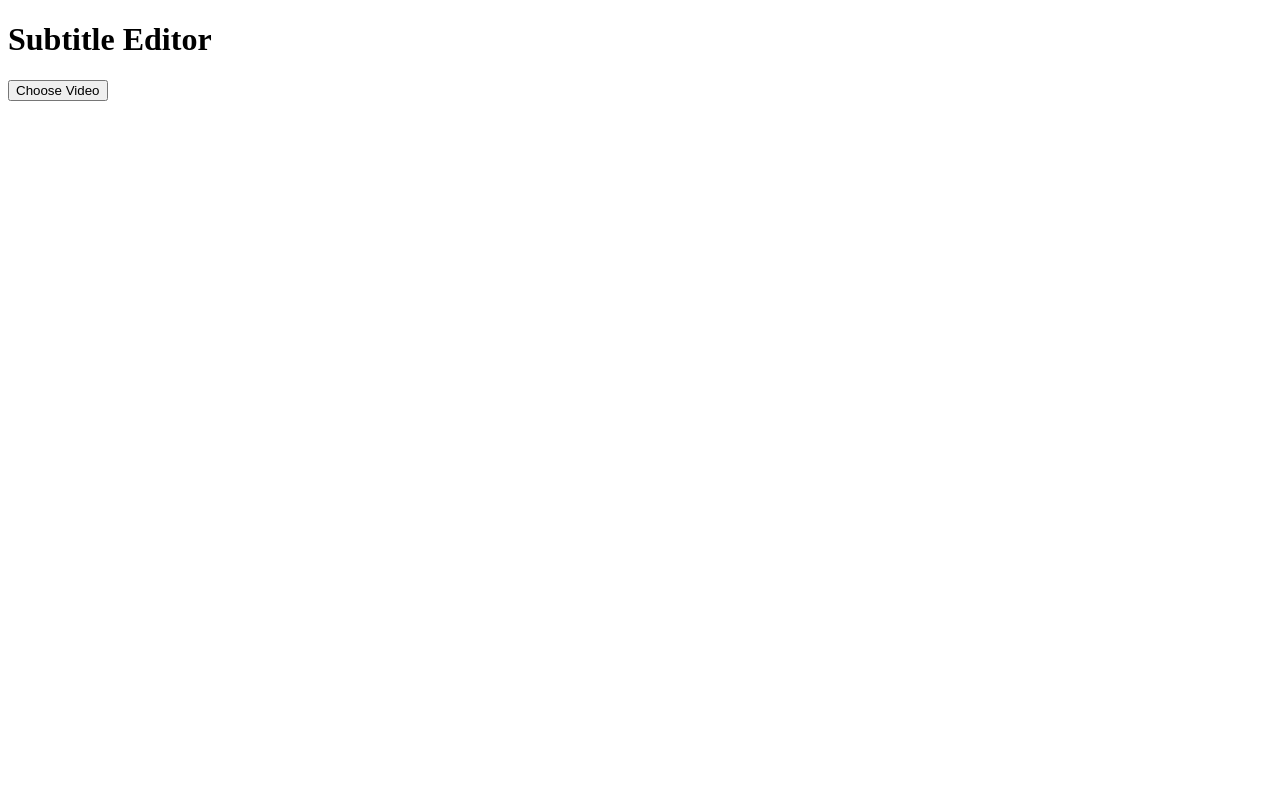
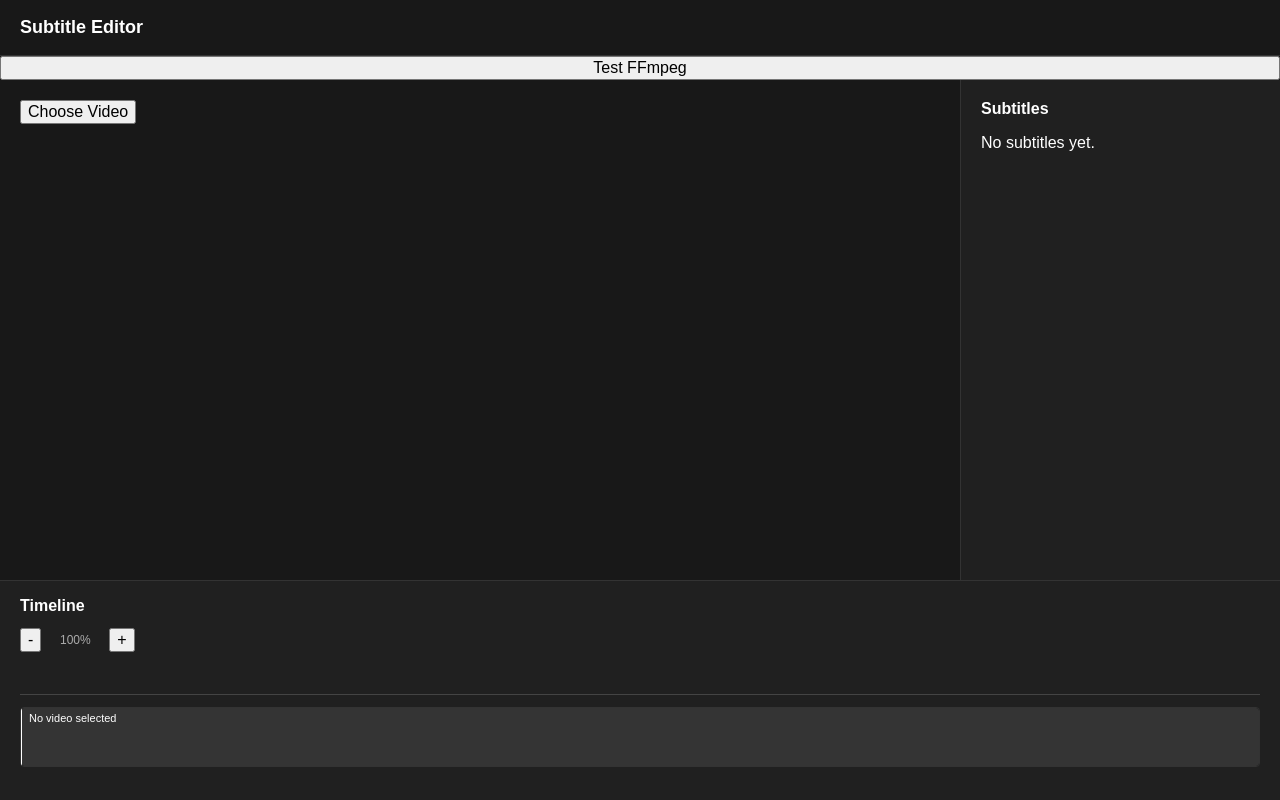
Before and after one commit to Ruined-Elixir/cut-the-crab, a React (Vite) app: page / in a window 1280 px wide. Built offline with nearby package versions, Linux system fonts and the light colour scheme.

Commit message:
Add waveform timeline and zoom controls

```diff
--- a/src/App.css
+++ b/src/App.css
@@ -1,116 +1,209 @@
-.logo.vite:hover {
-  filter: drop-shadow(0 0 2em #747bff);
+* {
+  box-sizing: border-box;
 }
 
-.logo.react:hover {
-  filter: drop-shadow(0 0 2em #61dafb);
-}
-:root {
-  font-family: Inter, Avenir, Helvetica, Arial, sans-serif;
-  font-size: 16px;
-  line-height: 24px;
-  font-weight: 400;
-
-  color: #0f0f0f;
-  background-color: #f6f6f6;
-
-  font-synthesis: none;
-  text-rendering: optimizeLegibility;
-  -webkit-font-smoothing: antialiased;
-  -moz-osx-font-smoothing: grayscale;
-  -webkit-text-size-adjust: 100%;
+body {
+  margin: 0;
+  font-family: Arial, sans-serif;
+  background: #181818;
+  color: white;
 }
 
-.container {
-  margin: 0;
-  padding-top: 10vh;
+button,
+input {
+  font: inherit;
+}
+
+.app {
+  min-height: 100vh;
   display: flex;
   flex-direction: column;
-  justify-content: center;
-  text-align: center;
 }
 
-.logo {
-  height: 6em;
-  padding: 1.5em;
-  will-change: filter;
-  transition: 0.75s;
+.topbar {
+  height: 56px;
+  display: flex;
+  align-items: center;
+  padding: 0 20px;
+  border-bottom: 1px solid #333;
 }
 
-.logo.tauri:hover {
-  filter: drop-shadow(0 0 2em #24c8db);
+.topbar h1 {
+  margin: 0;
+  font-size: 18px;
 }
 
-.row {
-  display: flex;
-  justify-content: center;
+.workspace {
+  flex: 1;
+  display: grid;
+  grid-template-columns: minmax(0, 1fr) 320px;
+  min-height: 0;
 }
 
-a {
-  font-weight: 500;
-  color: #646cff;
-  text-decoration: inherit;
+.preview-panel {
+  padding: 20px;
+  overflow: auto;
 }
 
-a:hover {
-  color: #535bf2;
+.subtitle-panel {
+  padding: 20px;
+  border-left: 1px solid #333;
+  background: #202020;
 }
 
-h1 {
-  text-align: center;
+.subtitle-panel h2,
+.timeline-panel h2 {
+  margin-top: 0;
+  font-size: 16px;
 }
 
-input,
-button {
-  border-radius: 8px;
-  border: 1px solid transparent;
-  padding: 0.6em 1.2em;
-  font-size: 1em;
-  font-weight: 500;
-  font-family: inherit;
-  color: #0f0f0f;
-  background-color: #ffffff;
-  transition: border-color 0.25s;
-  box-shadow: 0 2px 2px rgba(0, 0, 0, 0.2);
+.timeline-panel {
+  height: 220px;
+  padding: 16px 20px;
+  border-top: 1px solid #333;
+  background: #202020;
 }
 
-button {
-  cursor: pointer;
+.timeline-placeholder {
+  height: 140px;
+  display: flex;
+  align-items: center;
+  justify-content: center;
+  border: 1px dashed #555;
+  border-radius: 6px;
+  color: #999;
 }
 
-button:hover {
-  border-color: #396cd8;
-}
-button:active {
-  border-color: #396cd8;
-  background-color: #e8e8e8;
+.timeline {
+  width: 100%;
 }
 
-input,
-button {
-  outline: none;
+/* Ruler */
+.timeline-ruler {
+  position: relative;
+  width: 100%;
+  height: 35px;
+  border-bottom: 1px solid #444;
 }
 
-#greet-input {
-  margin-right: 5px;
+.timeline-marker {
+  position: absolute;
+  bottom: 0;
+  transform: translateX(-50%);
+
+  display: flex;
+  flex-direction: column;
+  align-items: center;
+
+  color: #aaa;
+  font-size: 12px;
 }
 
-@media (prefers-color-scheme: dark) {
-  :root {
-    color: #f6f6f6;
-    background-color: #2f2f2f;
-  }
+.timeline-marker:first-child {
+  transform: translateX(0);
+}
 
-  a:hover {
-    color: #24c8db;
-  }
+.timeline-marker:last-child {
+  transform: translateX(-100%);
+}
 
-  input,
-  button {
-    color: #ffffff;
-    background-color: #0f0f0f98;
-  }
-  button:active {
-    background-color: #0f0f0f69;
-  }
+.timeline-tick {
+  width: 1px;
+  height: 10px;
+  margin-top: 4px;
+  background: #777;
 }
+
+/* Track */
+.timeline-track {
+  position: relative;
+  width: 100%;
+  height: 60px;
+
+  margin-top: 12px;
+  padding: 0;
+
+  background: #181818;
+  border: 1px solid #333;
+  border-radius: 4px;
+
+  overflow: hidden;
+}
+
+/* Video clip */
+.timeline-video-clip {
+  position: relative;
+  width: 100%;
+  height: 100%;
+
+  margin: 0;
+  padding: 0;
+
+  background: #343434;
+  border-radius: 3px;
+
+  overflow: hidden;
+}
+
+/* Video filename */
+.timeline-video-name {
+  position: absolute;
+  left: 8px;
+  top: 4px;
+
+  z-index: 2;
+
+  font-size: 11px;
+  pointer-events: none;
+}
+
+/* Waveform */
+.waveform-canvas {
+  display: block;
+
+  width: 100%;
+  height: 100%;
+
+  margin: 0;
+  padding: 0;
+}
+
+/* Playhead */
+.timeline-playhead {
+  position: absolute;
+  top: 0;
+  bottom: 0;
+
+  width: 2px;
+  background: white;
+
+  transform: translateX(-1px);
+
+  pointer-events: none;
+  z-index: 10;
+}
+
+.timeline-scroll {
+  width: 100%;
+  overflow-x: auto;
+  overflow-y: hidden;
+}
+
+.timeline-content {
+  min-width: 100%;
+  transition: width 250ms ease-in-out;
+}
+
+.timeline-controls {
+  display: flex;
+  align-items: center;
+  gap: 8px;
+  margin-bottom: 8px;
+}
+
+.timeline-controls span {
+  min-width: 52px;
+  text-align: center;
+  font-size: 12px;
+  color: #aaa;
+}
--- a/src/App.tsx
+++ b/src/App.tsx
@@ -1 +1,106 @@
-import VideoPlayer from "./components/VideoPlayer"; function App() { return ( <main> <h1>Subtitle Editor</h1> <VideoPlayer /> </main> ); } export default App;
+import { useState } from "react";
+import VideoPlayer from "./components/VideoPlayer";
+import Timeline from "./components/Timeline";
+import "./App.css";
+import { invoke } from "@tauri-apps/api/core";
+
+function App() {
+  const [videoDuration, setVideoDuration] = useState(0);
+  const [currentTime, setCurrentTime] = useState(0);
+  const [seekTo, setSeekTo] = useState<number | undefined>(undefined);
+  const [videoName, setVideoName] = useState<string | null>(null);
+
+  // Wave Form
+  const [videoPath, setVideoPath] = useState<string | null>(null);
+  const [waveform, setWaveform] = useState<number[]>([]);
+  const [timelineZoom, setTimelineZoom] = useState(1);
+
+  const testFfmpeg = async () => {
+    try {
+      const version = await invoke<string>("get_ffmpeg_version");
+      console.log(version);
+    } catch (error) {
+      console.error("FFmpeg test failed:", error);
+    }
+  };
+
+  const generateWaveform = async (path: string) => {
+    try {
+      const data = await invoke<number[]>("extract_waveform", {
+        videoPath: path,
+        points: 1200,
+      });
+
+      setWaveform(data);
+      console.log("Waveform points:", data.length);
+    } catch (error) {
+      console.error("Waveform extraction failed:", error);
+    }
+  };
+
+  return (
+    <main className="app">
+      <header className="topbar">
+        <h1>Subtitle Editor</h1>
+      </header>
+
+      <button onClick={testFfmpeg}>
+        Test FFmpeg
+      </button>
+
+      <div className="workspace">
+        <section className="preview-panel">
+          <VideoPlayer
+            onDurationChange={setVideoDuration}
+            onTimeChange={setCurrentTime}
+            onVideoNameChange={setVideoName}
+            onVideoPathChange={(path) => {
+              setVideoPath(path);
+              generateWaveform(path);
+            }}
+            seekTo={seekTo}
+          />
+        </section>
+
+        <aside className="subtitle-panel">
+          <h2>Subtitles</h2>
+          <p>No subtitles yet.</p>
+        </aside>
+      </div>
+
+      <section className="timeline-panel">
+        <h2>Timeline</h2>
+        <div className="timeline-controls">
+          <button
+            onClick={() =>
+              setTimelineZoom((zoom) => Math.max(1, zoom - 0.5))
+            }
+          >
+            -
+          </button>
+
+          <span>{Math.round(timelineZoom * 100)}%</span>
+
+          <button
+            onClick={() =>
+              setTimelineZoom((zoom) => Math.min(8, zoom + 0.5))
+            }
+          >
+            +
+          </button>
+        </div>
+
+        <Timeline
+        duration={videoDuration}
+        currentTime={currentTime}
+        videoName={videoName}
+        waveform={waveform}
+        zoom={timelineZoom}
+        onSeek={setSeekTo}
+      />
+      </section>
+    </main>
+  );
+}
+
+export default App;
--- /dev/null
+++ b/src/components/Timeline.tsx
@@ -0,0 +1,150 @@
+import { useEffect, useRef } from "react";
+
+type TimelineProps = {
+  duration: number;
+  currentTime: number;
+  videoName: string | null;
+  waveform: number[];
+  zoom: number;
+  onSeek?: (time: number) => void;
+};
+
+function Timeline({
+  duration,
+  currentTime,
+  onSeek,
+  videoName,
+  waveform,
+  zoom,
+}: TimelineProps) {
+  const getMarkerInterval = () => {
+    if (zoom >= 6) return 0.5;
+    if (zoom >= 4) return 1;
+    if (zoom >= 2) return 2;
+    return 5;
+  };
+
+  const markerInterval = getMarkerInterval();
+
+  const markerTimes: number[] = [];
+
+  for (let time = 0; time <= duration; time += markerInterval) {
+    markerTimes.push(time);
+  }
+
+  const playheadPosition =
+    duration > 0 ? (currentTime / duration) * 100 : 0;
+
+  const handleTimelineClick = (
+    event: React.MouseEvent<HTMLDivElement>
+  ) => {
+    if (duration <= 0) return;
+
+    const rect = event.currentTarget.getBoundingClientRect();
+
+    const clickX = event.clientX - rect.left;
+
+    const percentage = clickX / rect.width;
+
+    const newTime = percentage * duration;
+
+    onSeek?.(newTime);
+  };
+
+  const canvasRef = useRef<HTMLCanvasElement | null>(null);
+
+  useEffect(() => {
+    const canvas = canvasRef.current;
+    if (!canvas) return;
+
+    const ctx = canvas.getContext("2d");
+    if (!ctx) return;
+
+    const width = canvas.clientWidth;
+    const height = canvas.clientHeight;
+
+    const scale = window.devicePixelRatio || 1;
+
+    canvas.width = width * scale;
+    canvas.height = height * scale;
+
+    ctx.scale(scale, scale);
+    ctx.clearRect(0, 0, width, height);
+
+    if (waveform.length === 0) return;
+
+    const centerY = height / 2;
+    const barWidth = width / waveform.length;
+
+    ctx.fillStyle = "#aaa";
+
+    waveform.forEach((value, index) => {
+      const amplitude = Math.max(1, value * height * 0.9);
+      const x = index * barWidth;
+      const y = centerY - amplitude / 2;
+
+      ctx.fillRect(
+        x,
+        y,
+        Math.max(1, barWidth),
+        amplitude
+      );
+    });
+  }, [waveform, zoom]);
+
+  return (
+    <div className="timeline-scroll">
+      <div
+        className="timeline-content"
+        style={{
+          width: `${zoom * 100}%`,
+        }}
+      >
+        <div className="timeline-ruler">
+          {markerTimes.map((time) => {
+            const position =
+              duration > 0 ? (time / duration) * 100 : 0;
+
+            return (
+              <div
+                key={time}
+                className="timeline-marker"
+                style={{
+                  left: `${position}%`,
+                }}
+              >
+                <span>{time % 1 === 0 ? `${time}s` : `${time.toFixed(1)}s`}</span>
+                <div className="timeline-tick" />
+              </div>
+            );
+          })}
+        </div>
+
+        <div
+          className="timeline-track"
+          onClick={handleTimelineClick}
+        >
+          <div className="timeline-video-clip">
+            <span className="timeline-video-name">
+              {videoName ?? "No video selected"}
+            </span>
+
+            <canvas
+              ref={canvasRef}
+              className="waveform-canvas"
+            />
+          </div>
+
+          <div
+            className="timeline-playhead"
+            style={{
+              left: `${playheadPosition}%`,
+            }}
+          />
+        </div>
+      </div>
+    </div>
+  );
+}
+
+export default Timeline;
--- a/src/components/VideoPlayer.tsx
+++ b/src/components/VideoPlayer.tsx
@@ -2,13 +2,32 @@ import { useEffect, useRef, useState } from "react";
 import { open } from "@tauri-apps/plugin-dialog";
 import { convertFileSrc } from "@tauri-apps/api/core";
 
-function VideoPlayer() {
+
+type VideoPlayerProps = {
+  onDurationChange?: (duration: number) => void;
+  onTimeChange?: (currentTime: number) => void;
+  seekTo?: number;
+  onVideoNameChange?: (name: string) => void;
+
+  // Waveforms
+  onVideoPathChange?: (path: string) => void;
+
+};
+
+function VideoPlayer({
+  onDurationChange,
+  onTimeChange,
+  onVideoNameChange,
+  onVideoPathChange,
+  seekTo,
+}: VideoPlayerProps) {
   const [videoUrl, setVideoUrl] = useState<string | null>(null);
   const [videoName, setVideoName] = useState<string | null>(null);
   const [currentTime, setCurrentTime] = useState(0);
   const [duration, setDuration] = useState(0);
   const [isPlaying, setIsPlaying] = useState(false);
   const [skipSeconds] = useState(10);
+
 
   const videoRef = useRef<HTMLVideoElement | null>(null);
 
@@ -28,9 +47,12 @@ function VideoPlayer() {
       return;
     }
 
+    onVideoPathChange?.(selected);
+
     const name = selected.split(/[\\/]/).pop() ?? "Unknown video";
 
     setVideoName(name);
+    onVideoNameChange?.(name);
     setVideoUrl(convertFileSrc(selected));
 
     setCurrentTime(0);
@@ -114,6 +136,13 @@ function VideoPlayer() {
     };
   }, [skipSeconds]);
 
+  useEffect(() => {
+    if (videoRef.current && seekTo !== undefined) {
+      videoRef.current.currentTime = seekTo;
+      setCurrentTime(seekTo);
+    }
+  }, [seekTo]);
+
   return (
     <section>
       <button onClick={chooseVideo}>
@@ -128,14 +157,21 @@ function VideoPlayer() {
             ref={videoRef}
             src={videoUrl}
             onTimeUpdate={() => {
-              if (videoRef.current) {
-                setCurrentTime(videoRef.current.currentTime);
-              }
+                const video = videoRef.current;
+                if (!video) return;
+
+                const time = video.currentTime;
+
+                setCurrentTime(time);
+                onTimeChange?.(time);
             }}
             onLoadedMetadata={() => {
-              if (videoRef.current) {
-                setDuration(videoRef.current.duration);
-              }
+                if (videoRef.current) {
+                    const videoDuration = videoRef.current.duration;
+
+                    setDuration(videoDuration);
+                    onDurationChange?.(videoDuration);
+                }
             }}
             onPlay={() => setIsPlaying(true)}
             onPause={() => setIsPlaying(false)}
--- /dev/null
+++ b/src/types/subtitle.ts
@@ -0,0 +1,6 @@
+export type Subtitle = {
+  id: string;
+  startTime: number;
+  endTime: number;
+  text: string;
+};
```
Also changed, not shown: 1 other file (tests, documents, lock files or other folders).
